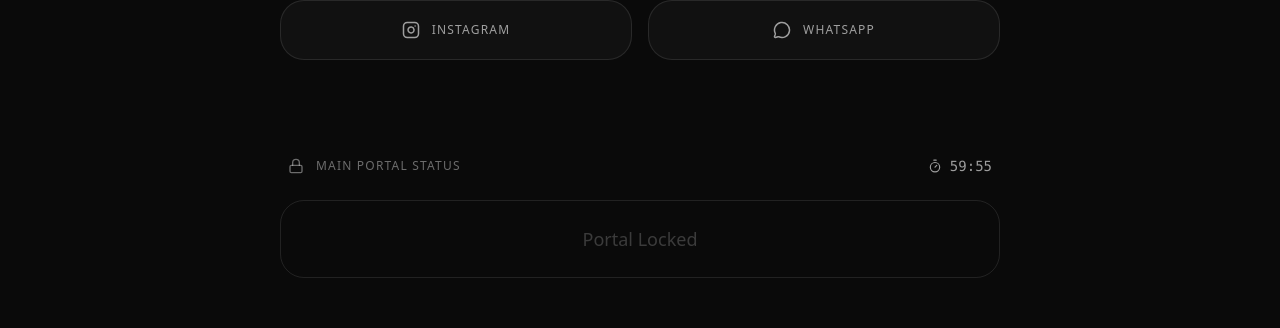
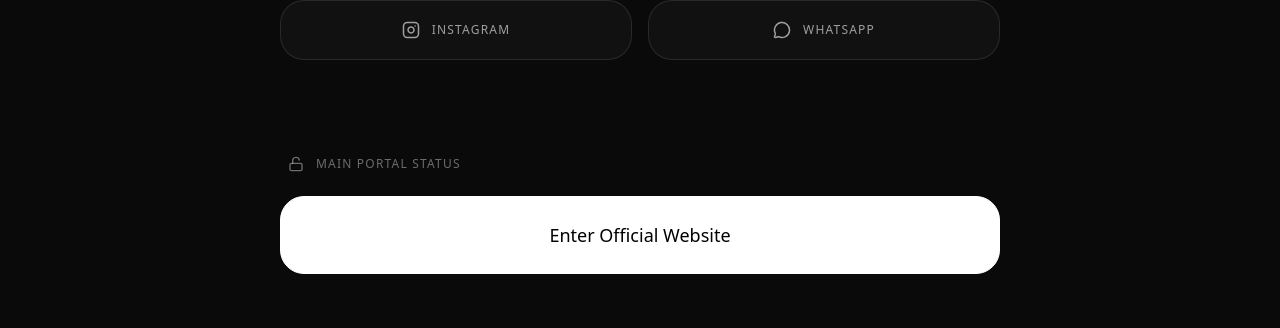
Before and after one commit to SH20RAJ/wifymy, a Next.js app: page /bitotsav in a window 1280 px wide. Shown: the part 799-1127 px from the top of the page. Built offline with nearby package versions, Linux system fonts and the light colour scheme; no server answers; the database is empty; what @stackframe/stack would draw is missing.

Commit message:
feat: unlock bitotsav main portal

```diff
--- a/src/app/bitotsav/BitotsavClient.tsx
+++ b/src/app/bitotsav/BitotsavClient.tsx
@@ -7,21 +7,12 @@
 
 export default function BitotsavClient({ initialClaps }: { initialClaps: number }) {
     // Timer logic for the official website link
-    const [timeLeft, setTimeLeft] = useState<number>(3600); // 1 hour in seconds
-    const [isLinkEnabled, setIsLinkEnabled] = useState(false);
+    const [timeLeft, setTimeLeft] = useState<number>(0);
+    const [isLinkEnabled, setIsLinkEnabled] = useState(true);
 
     useEffect(() => {
-        if (timeLeft <= 0) {
-            setIsLinkEnabled(true);
-            return;
-        }
-
-        const timer = setInterval(() => {
-            setTimeLeft(prev => prev - 1);
-        }, 1000);
-
-        return () => clearInterval(timer);
-    }, [timeLeft]);
+        // Portal is now unlocked
+    }, []);
 
     const formatTime = (seconds: number) => {
         const m = Math.floor((seconds % 3600) / 60);
```
